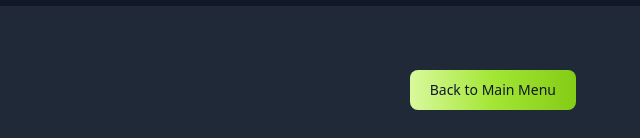
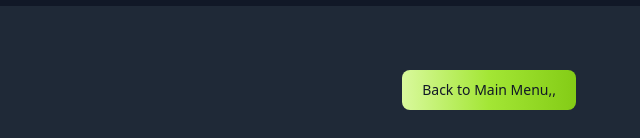
Before and after one commit to Proboth/proboth.github.io, a website: page index.html in a window 1280 px wide. Shown: the part 794-932 px from the top of the page, 640-1280 px from the left. Drawn offline with nearby package versions, Linux system fonts and the light colour scheme.

Commit message:
Update index.html

```diff
--- a/index.html
+++ b/index.html
@@ -263,7 +263,7 @@ body {
   <!-- Back to Main Menu Button -->
   <div class="flex justify-end mb-6">
     <button type="button" class="text-gray-900 bg-gradient-to-r from-lime-200 via-lime-400 to-lime-500 hover:bg-gradient-to-br focus:ring-4 focus:outline-none focus:ring-lime-300 dark:focus:ring-lime-800 font-medium rounded-lg text-sm px-5 py-2.5 text-center" onclick="scrollToTop()">
-      Back to Main Menu
+      Back to Main Menu,,
     </button>
   </div>
 
```
